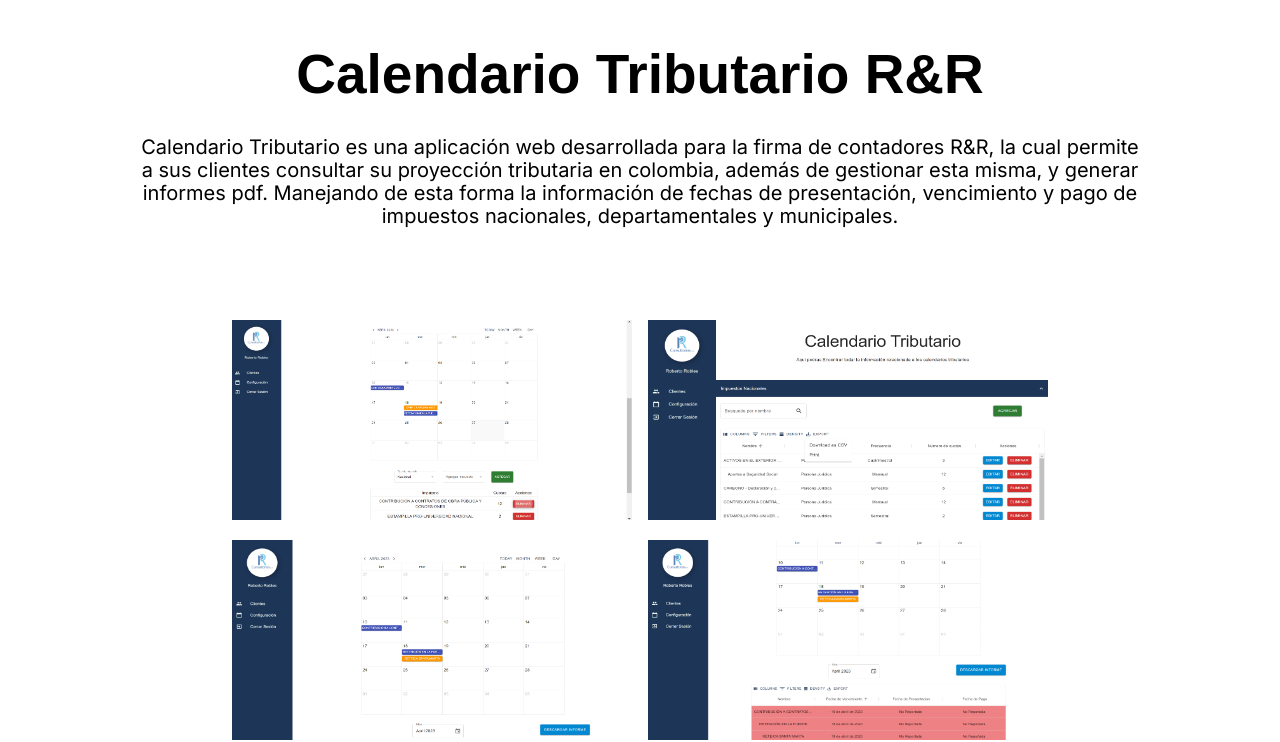
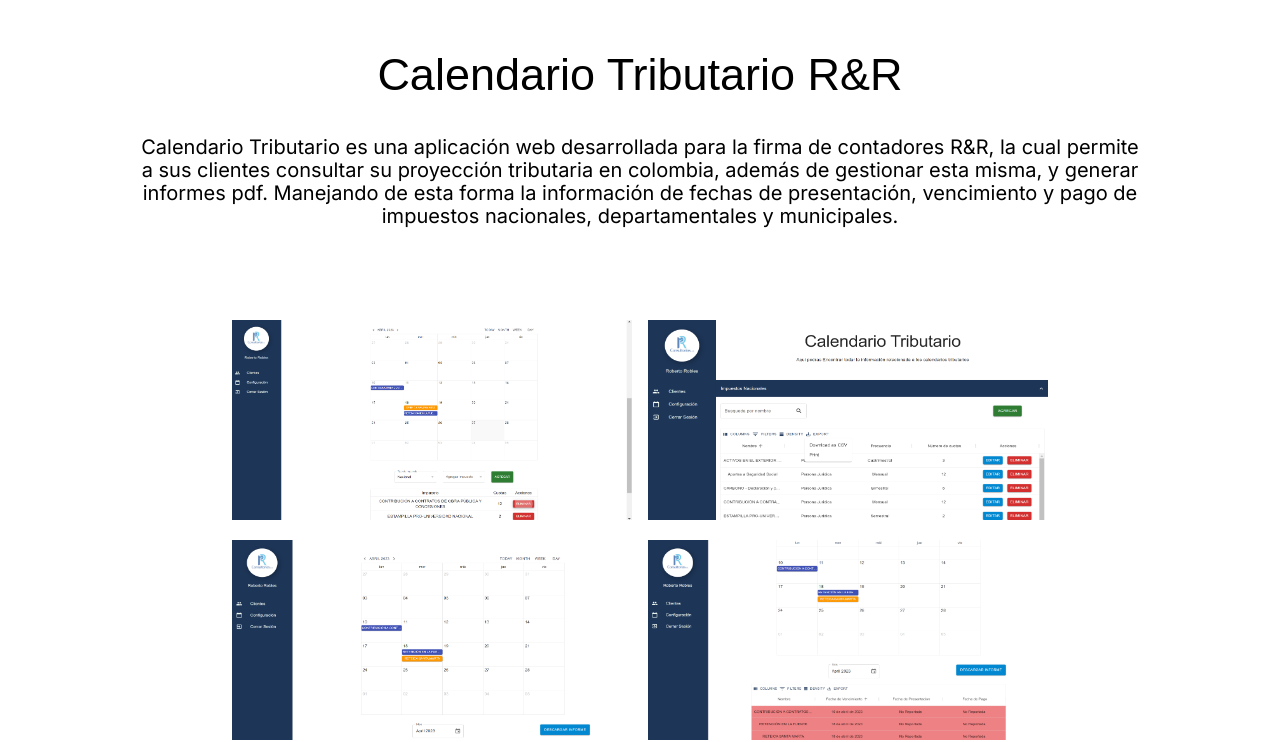
Before and after one commit to luisFelipeEvilla/luisFelipeEvilla.github.io, a plain HTML site: page projects/calendario-tributario.html in a window 1280 px wide. Shown: the part 95-837 px from the top of the page. Drawn offline with Linux system fonts and the light colour scheme.

Commit message:
disminuir fuente del titulo del proyecto

```diff
--- a/public/css/project.css
+++ b/public/css/project.css
@@ -18,8 +18,8 @@
 }
 
 .project-hero-title {
-    font-size: 55px;
-    font-weight: 600;
+    font-size: 45px;
+    font-weight: 500;
     line-height: 83px;
     letter-spacing: 0em;
     margin: 20px 0;
```
